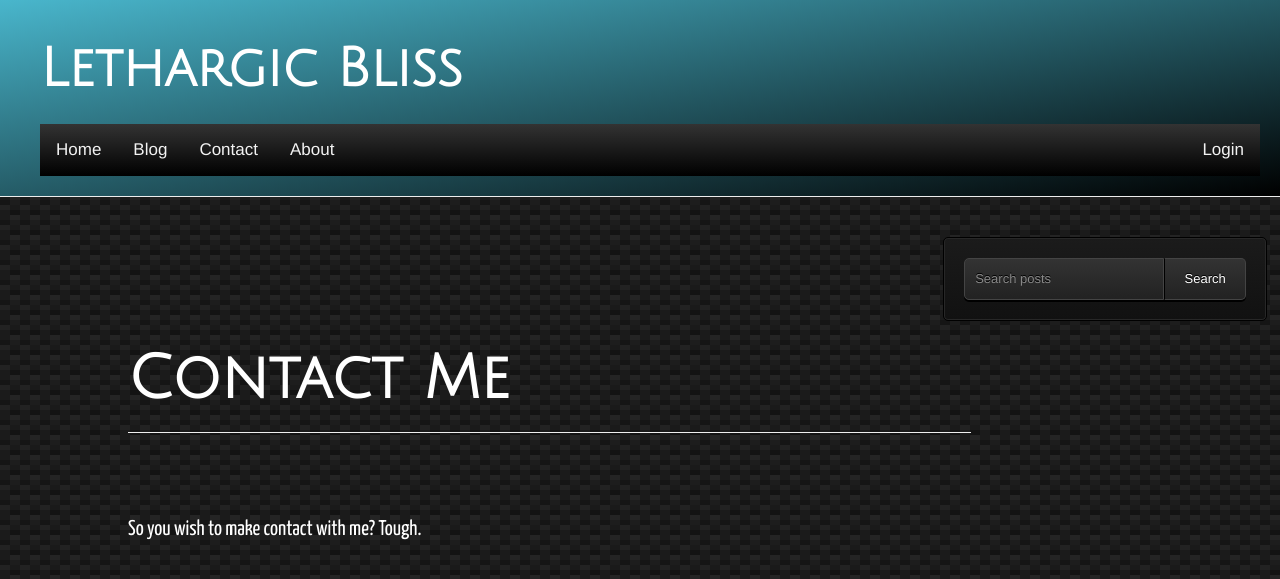
After one commit to Hijaxxed/my-first-blog, a Django app: page /contact in a window 1280 px wide. The commit adds this page. Shown: the top 579 px of the page. Run offline with Django 3.2, Linux system fonts and the light colour scheme; some libraries are stand-ins or nearby versions.

Commit message:
Updated Contact page

```diff
--- a/blog/templates/blog/about.html
+++ b/blog/templates/blog/about.html
@@ -11,7 +11,7 @@
 
 	<p>Perhaps you are wondering what exactly this website is, and what its purpose is. To be frank - as of this moment - I don't really have a clue either.
 	This started off as myself procrastinating work by attempting to build a website, and for the moment that is the destiny of this site.
-	It is just a place for me to waste time that could be spent on other matters, and also to try and teach myself a bit of Django, CSS, HTML and other things along the way.</p>
+	It is just a place for me to waste time that could be spent on other matters, and also to try and teach myself a bit of Python, Django, CSS, HTML and other things along the way.</p>
 
 	<hr>
 
@@ -32,6 +32,6 @@
 
 	<br />
 	<br />
-	<img src="/static/images/justgowithit.jpg" alt="A pretty cool tree" width="350px" height="300px">
+	<img src="/static/images/justgowithit.jpg" alt="Dank AF Meme" width="350px" height="300px">
 
 {% endblock %}
--- a/blog/templates/blog/base.html
+++ b/blog/templates/blog/base.html
@@ -28,7 +28,7 @@
 			<ul class="topnav" id="myTopnav">
   		  	  <li><a href="/">Home</a></li>
   		  	  <li><a href={% url "post_list" %}>Blog</a></li>
-  		  	  <li><a href="#contact">Contact</a></li>
+  		  	  <li><a href={% url "contact" %}>Contact</a></li>
   		  	  <li><a href={% url "about" %}>About</a></li>
 
 			<div class="authnav">
--- /dev/null
+++ b/blog/templates/blog/contact.html
@@ -0,0 +1,15 @@
+{% extends 'blog/base.html' %}
+
+{% block content %}
+
+
+	<h1><b>Contact Me</b></h1>
+
+	<hr>
+
+	<br/>
+	<br/>
+
+	<p>So you wish to make contact with me? Tough.</p>
+
+{% endblock %}
--- a/blog/urls.py
+++ b/blog/urls.py
@@ -14,5 +14,6 @@ urlpatterns = [
     url(r'^post/(?P<slug>[\w-]+)/publish/$', views.post_publish, name='post_publish'),
     url(r'^post/(?P<slug>[\w-]+)/remove/$', views.post_remove, name='post_remove'),
     url(r'^about', views.about_page, name='about'),
+    url(r'^contact', views.contact_page, name='contact'),
 
 ]
--- a/blog/views.py
+++ b/blog/views.py
@@ -53,6 +53,9 @@ def post_remove(request, slug):
 
 def about_page(request):
     return render(request, 'blog/about.html')
+
+def contact_page(request):
+    return render(request, 'blog/contact.html')
 
 def home_page(request):
     feed = Post.objects.filter(published_date__lte=timezone.now()).order_by('-published_date')[0:3]
```
